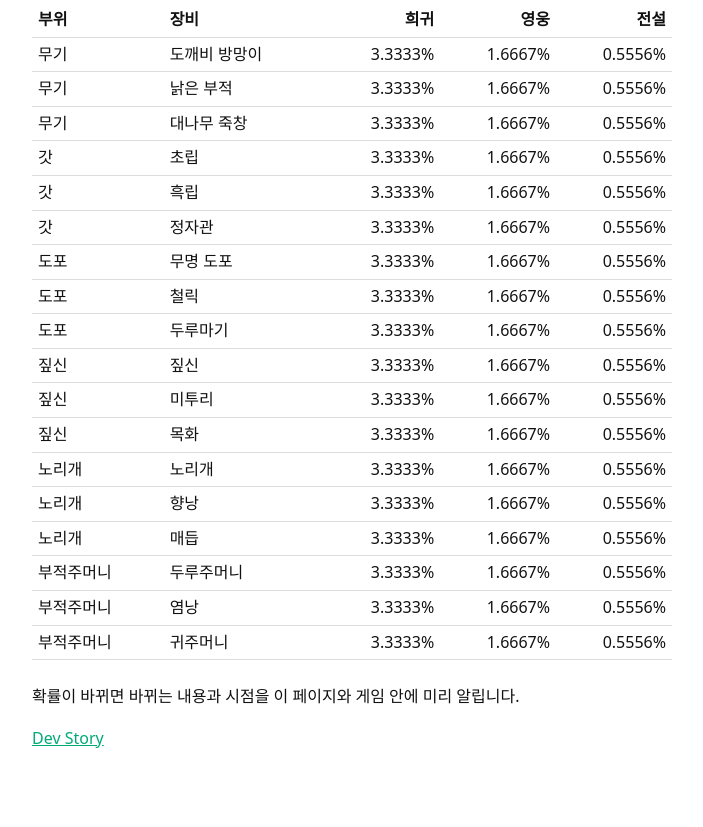
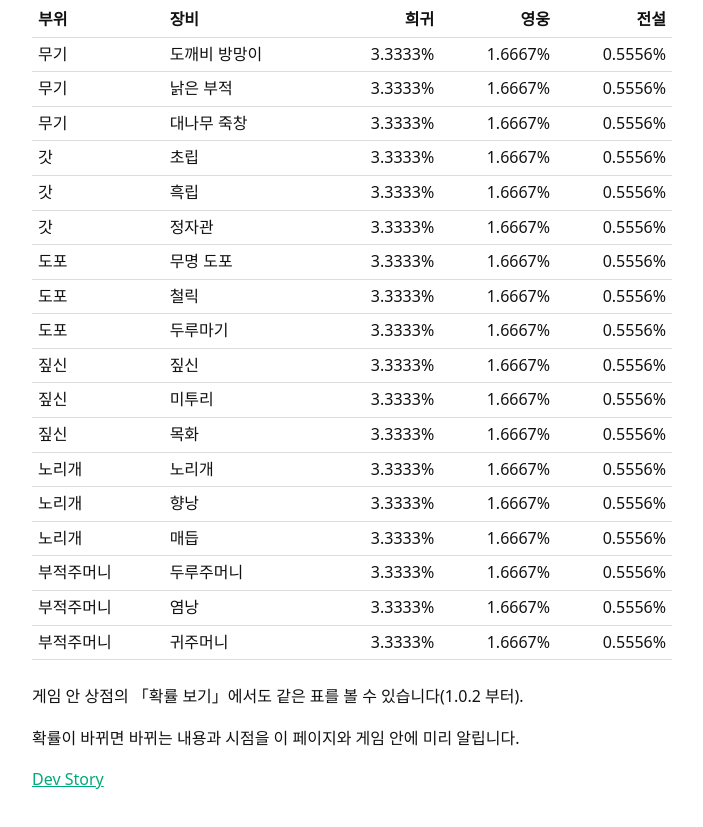
Before and after one commit to jinjin9876/jinjin9876.github.io, a plain HTML site: page dokkaebi-fire/odds.html in a window 1280 px wide. Shown: the part 1297-2124 px from the top of the page, without its empty margins (288-991 px from the left). Before the commit the page ends 2096 px from the top, so only its background shows below. Drawn offline with Linux system fonts and the light colour scheme.

Commit message:
도깨비불 확률 페이지: 게임 안 「확률 보기」 안내 줄 (1.0.2 두 스토어 공개)

```diff
--- a/dokkaebi-fire/odds.html
+++ b/dokkaebi-fire/odds.html
@@ -56,6 +56,7 @@
 <tr><td>부적주머니</td><td>염낭</td><td>3.3333%</td><td>1.6667%</td><td>0.5556%</td></tr>
 <tr><td>부적주머니</td><td>귀주머니</td><td>3.3333%</td><td>1.6667%</td><td>0.5556%</td></tr>
 </tbody></table>
+<p>게임 안 상점의 「확률 보기」에서도 같은 표를 볼 수 있습니다(1.0.2 부터).</p>
 <p>확률이 바뀌면 바뀌는 내용과 시점을 이 페이지와 게임 안에 미리 알립니다.</p>
 <p><a href="https://jinjin9876.github.io/">Dev Story</a></p>
 </body>
```
